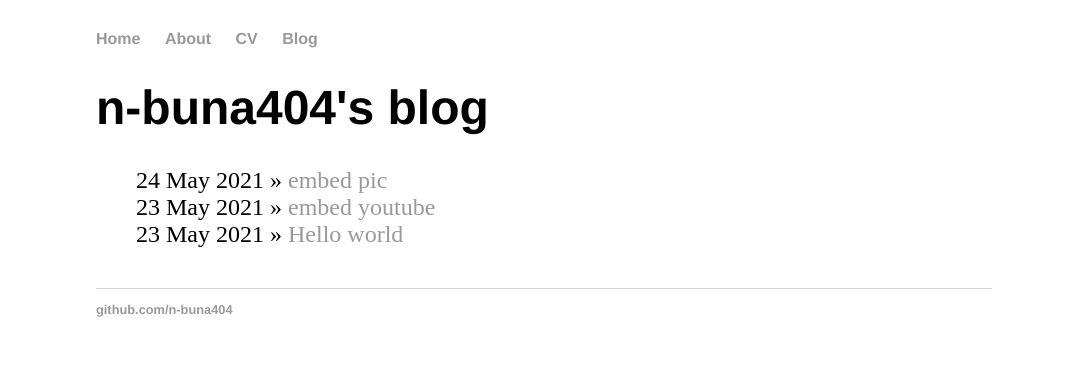
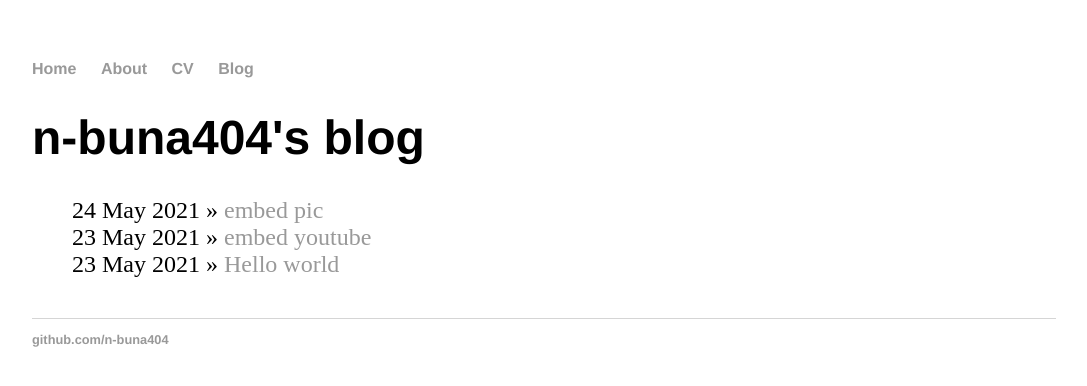
Before and after one commit to n-buna404/n-buna404.github.io, a Jekyll site: the page built from blog/index.html, in a window 1280 px wide. Shown: the top 386 px of the page, without its empty margins (96-1183 px from the left). Built offline with Jekyll 4.4.1, drawn with Linux system fonts in a browser that asks for light colours.

Commit message:
Update main.css

```diff
--- a/css/main.css
+++ b/css/main.css
@@ -1,6 +1,6 @@
 body {
-   	margin: 30px auto;
-    	width: 70%;
+   	margin: 60px auto;
+    	width: 80%;
 }
 .body2 {
 	white-space: pre-line;
```
